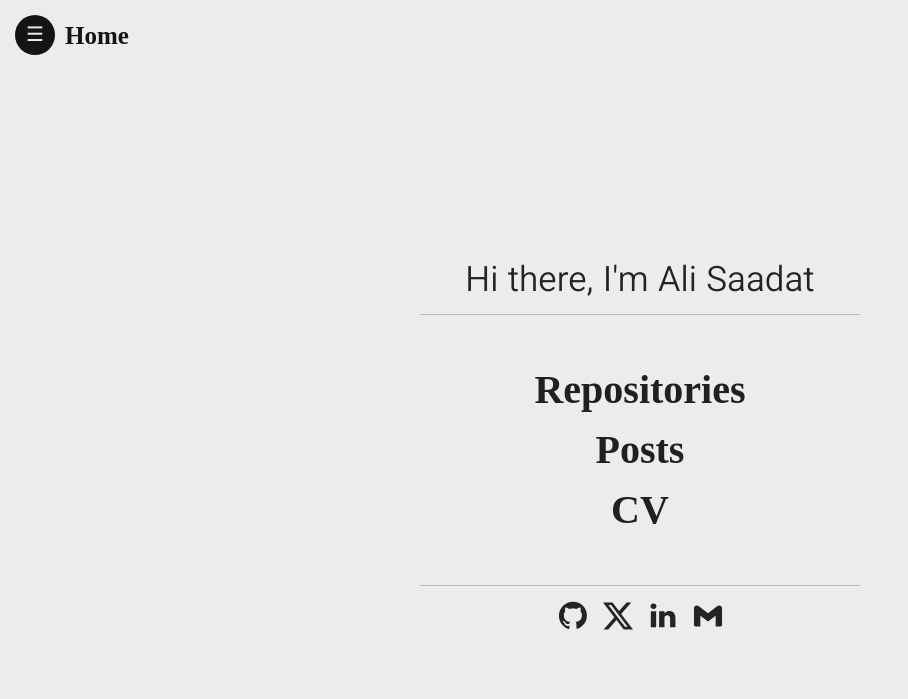
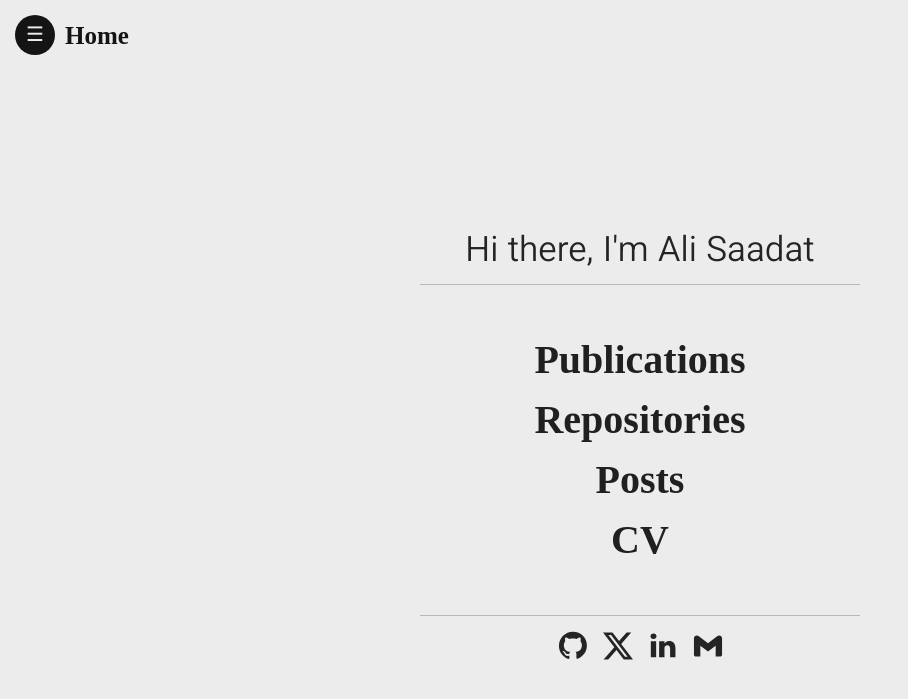
Before and after one commit to ali36saadat/ali36saadat.github.io, a Jekyll site: the page built from index.html, in a window 1280 px wide. Shown: the top 699 px of the page, without its empty margins (0-908 px from the left). Built offline with Jekyll 4.4.1, drawn with Linux system fonts in a browser that asks for light colours.

Commit message:
Add Publications page

```diff
--- a/_includes/sidebar.html
+++ b/_includes/sidebar.html
@@ -7,15 +7,16 @@
       <h1 class="disclosure-title">{{ site.title }}</h1>
       <nav class="disclosure-nav" aria-label="Main navigation">
         <a class="disclosure-link{% if page.url == '/' %} active{% endif %}" href="{{ '/' | relative_url }}">Home</a>
+        <a class="disclosure-link{% if page.url == '/publications/' %} active{% endif %}" href="{{ '/publications/' | relative_url }}">Publications</a>
         <a class="disclosure-link{% if page.url == '/repositories/' or page.url contains '/repositories/' %} active{% endif %}" href="{{ '/repositories/' | relative_url }}">Repositories</a>
         <a class="disclosure-link{% if page.url == '/posts/' or page.url contains '/posts/' %} active{% endif %}" href="{{ '/posts/' | relative_url }}">Posts</a>
         <a class="disclosure-link{% if page.url == '/cv/' %} active{% endif %}" href="{{ '/cv/' | relative_url }}">CV</a>
       </nav>
     </div>
   </details>
-  {% if page.url == '/' or page.url == '/repositories/' or page.url == '/posts/' or page.url == '/cv/' or page.url == '/404' %}
+  {% if page.url == '/' or page.url == '/repositories/' or page.url == '/publications/' or page.url == '/posts/' or page.url == '/cv/' %}
     <span class="site-section-label">
-      {% if page.url == '/' %}Home{% elsif page.url == '/repositories/' %}Repositories{% elsif page.url == '/posts/' %}Posts{% elsif page.url == '/cv/' %}CV{% else %}404{% endif %}
+      {% if page.url == '/' %}Home{% elsif page.url == '/repositories/' %}Repositories{% elsif page.url == '/publications/' %}Publications{% elsif page.url == '/posts/' %}Posts{% else %}CV{% endif %}
     </span>
   {% endif %}
 </div>
--- a/index.html
+++ b/index.html
@@ -6,6 +6,9 @@ backcolor: "#EDECED"
 <div class="home-landing">
   <div class="home-name">Hi there, I'm Ali Saadat</div>
   <nav class="home-destinations" aria-label="Explore">
+    <a class="home-destination home-publications-link" href="{{ '/publications/' | relative_url }}">
+      <h1>Publications</h1>
+    </a>
     <a class="home-destination home-repositories-link" href="{{ '/repositories/' | relative_url }}">
       <h1>Repositories</h1>
     </a>
```
Also changed, not shown: _pages/publications.md (added, +6 -0 lines).
